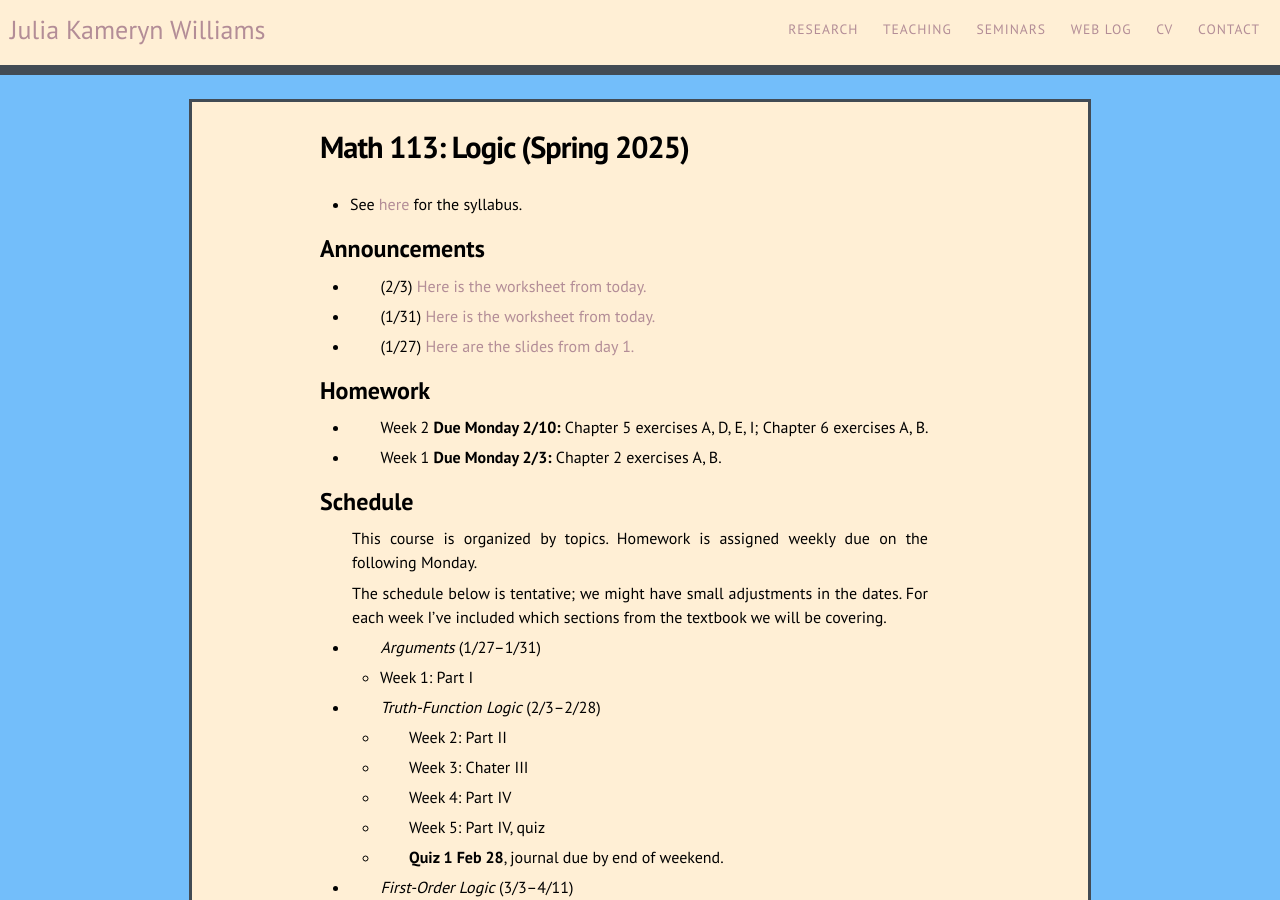
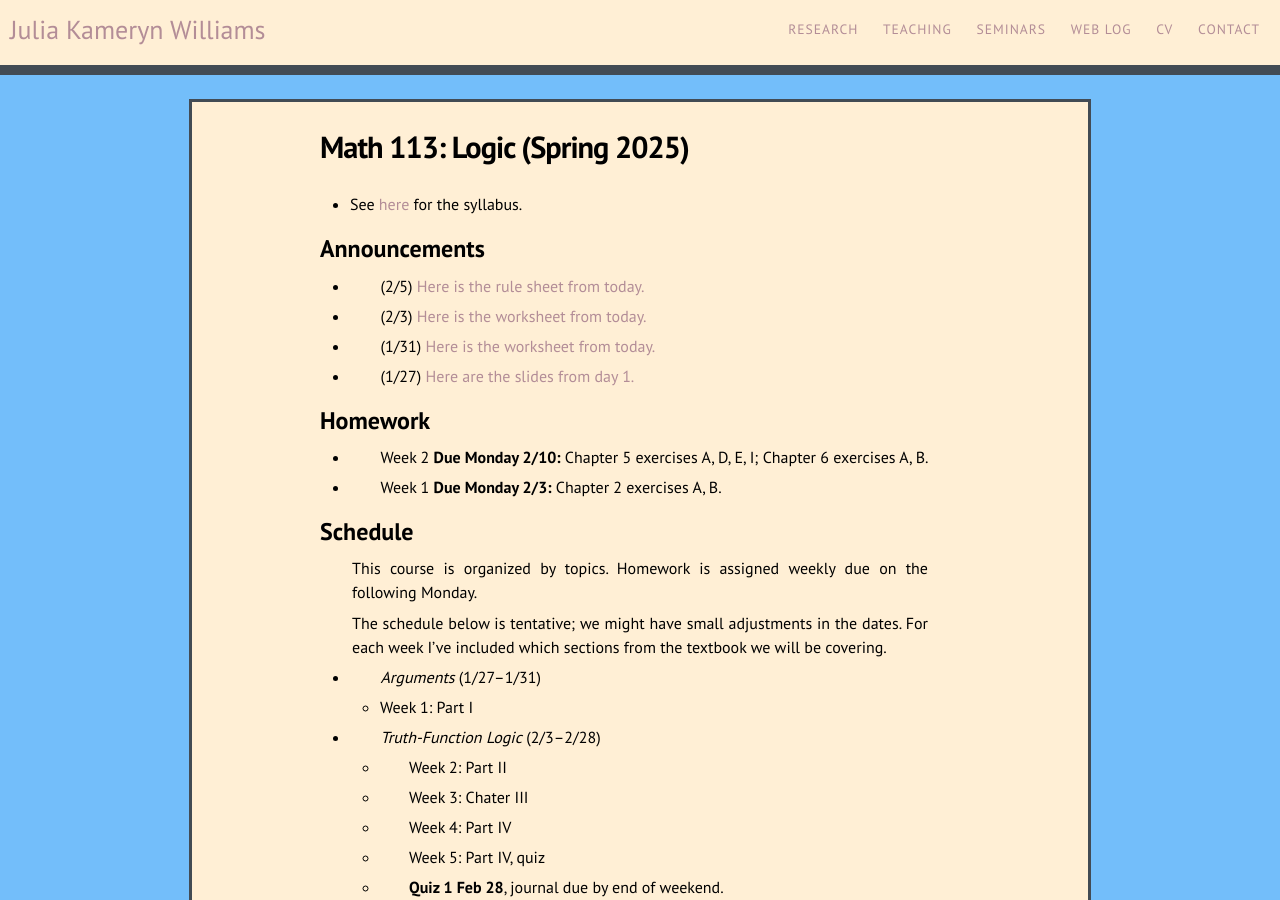
Before and after one commit to kamerynjw/kamerynjw.github.io, a Jekyll site: the page built from teaching/2025/math113.md, in a window 1280 px wide and 900 px high. Built offline with Jekyll 4.4.1, drawn with Linux system fonts in a browser that asks for light colours; nearby versions of some CDN libraries.

Commit message:
new orksheet

```diff
--- a/teaching/2025/math113.md
+++ b/teaching/2025/math113.md
@@ -9,6 +9,8 @@ permalink: /teaching/2025/math113/
 
 Announcements
 -------------
+
+* (2/5) [Here is the rule sheet from today.]({{ page.url }}ws2-5.pdf)
 
 * (2/3) [Here is the worksheet from today.]({{ page.url }}ws2-3.pdf)
 
```
Also changed, not shown: 1 other file.
